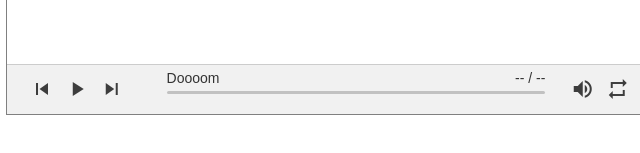
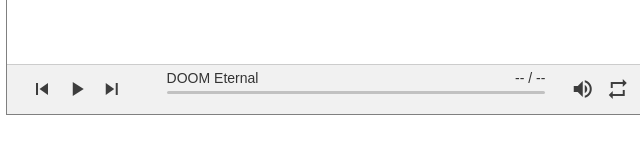
Before and after one commit to BuninSil/buninsil.github.io, a plain HTML site: page index.html in a window 1280 px wide. Shown: the part 393-546 px from the top of the page, 2-642 px from the left. Drawn offline with Linux system fonts and the light colour scheme.

Commit message:
Update index.html

```diff
--- a/index.html
+++ b/index.html
@@ -36,7 +36,7 @@
             notification: false,
             playList: [
 
-              {'icon': iconImage, 'title': 'Doooom', 'file': 'mp3/DOOM-Eternal.mp3'},
+              {'icon': iconImage, 'title': 'DOOM Eternal', 'file': 'mp3/DOOM-Eternal.mp3'}
 
           ]
         });
```
